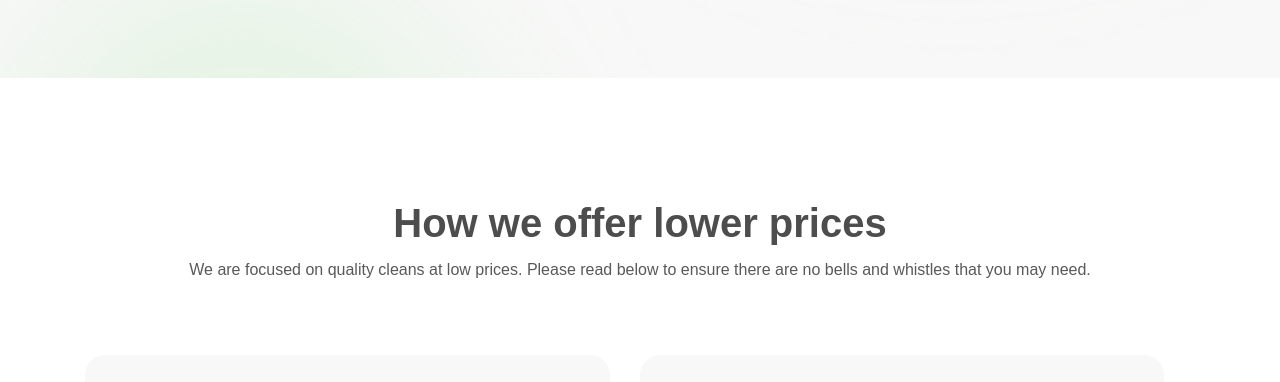
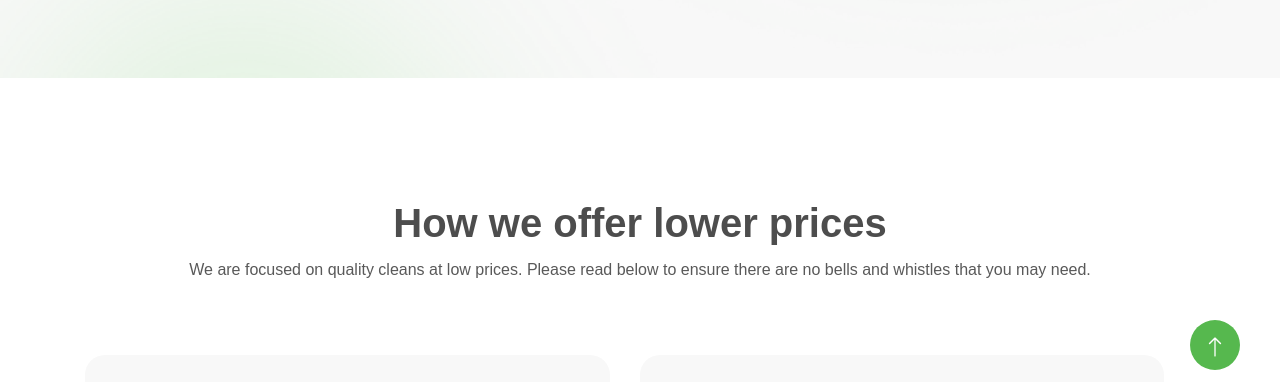
Before and after one commit to zahraalizada/clean-this-week_project, a plain HTML site: page index.html in a window 1280 px wide. Shown: the part 410-792 px from the top of the page. Drawn offline with Linux system fonts and the light colour scheme; files whose address does not match are found by name.

Commit message:
first commit

```diff
--- a/css/style.scss
+++ b/css/style.scss
@@ -344,6 +344,11 @@ header {
 #services {
     .nav {
         margin-bottom: 80px;
+        .nav-item {
+            .active {
+                border: 2px solid $main-green !important;
+            }
+        }
         %services-link {
             min-width: 285px;
             padding-top: 12px;
@@ -561,3 +566,26 @@ footer {
         }
     }
 }
+
+.go-top-btn {
+    display: inline-block;
+    width: 50px;
+    height: 50px;
+    border-radius: 50%;
+    background: $main-green;
+    color: $white-color;
+    position: fixed;
+    right: 40px;
+    bottom: 20px;
+    text-decoration: none;
+    text-align: center;
+    line-height: 50px;
+    font-size: 22px;
+    transition: $transition4;
+    outline: none !important;
+    border: none;
+    &:hover {
+        color: $white-color;
+        opacity: .8;
+    }
+}
--- a/index.html
+++ b/index.html
@@ -610,7 +610,15 @@
                 <p class="footer__cpry">© 2012-2017 CleaningPros | Premium Eco-Friendly House Cleaning</p>
             </div>
         </div>
+
     </footer>
+    <!-- <a href="#area-main" class="go-top-btn">
+        <i class="bi bi-arrow-up"></i>
+    </a> -->
+
+    <button id="btnScrollToTop" class="go-top-btn">
+        <i class="bi bi-arrow-up"></i>
+    </button>
 
     <script src="js/jquery-3.5.1.min.js"></script>
     <script src="js/popper.min.js"></script>
--- a/js/script.js
+++ b/js/script.js
@@ -0,0 +1,11 @@
+const btnScrollToTop = document.querySelector("#btnScrollToTop");
+
+btnScrollToTop.addEventListener("click", function() {
+
+
+    window.scrollTo({
+        top: 0,
+        left: 0,
+        behavior: "smooth"
+    })
+})
```
Also changed, not shown: css/style.css, 1 other file.
